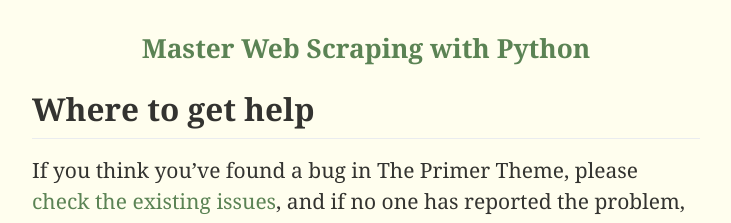
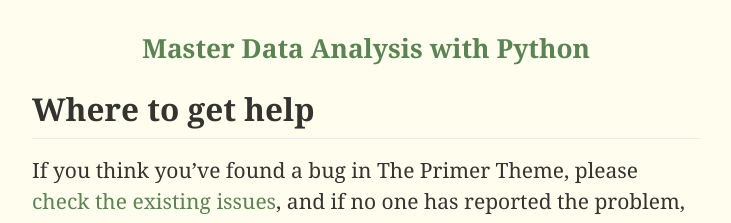
Before and after one commit to marcusdotpham/mdawp, a Jekyll site: the page built from docs/SUPPORT.md, in a window 1280 px wide. Shown: the top 223 px of the page, without its empty margins (274-1005 px from the left). Built offline with Jekyll 4.4.1, drawn with Linux system fonts in a browser that asks for light colours; our own code applies the rules of GitHub Pages for plain Markdown files; comment, search, counter and statistics services are not loaded.

Commit message:
up to date

```diff
--- a/_config.yml
+++ b/_config.yml
@@ -7,7 +7,7 @@
 
 theme: jekyll-theme-primer
 
-title: Master Web Scraping with Python
+title: Master Data Analysis with Python
 
 highlighter: rouge
 
```
